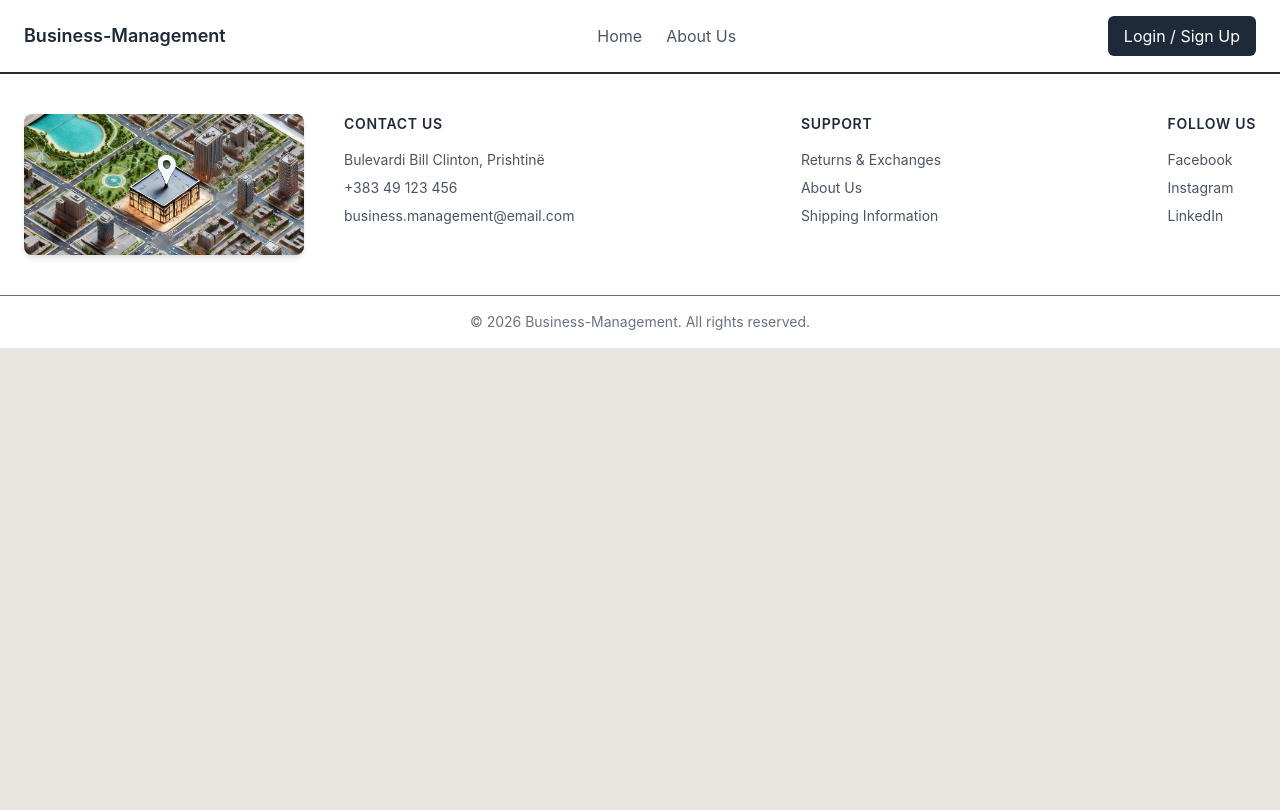
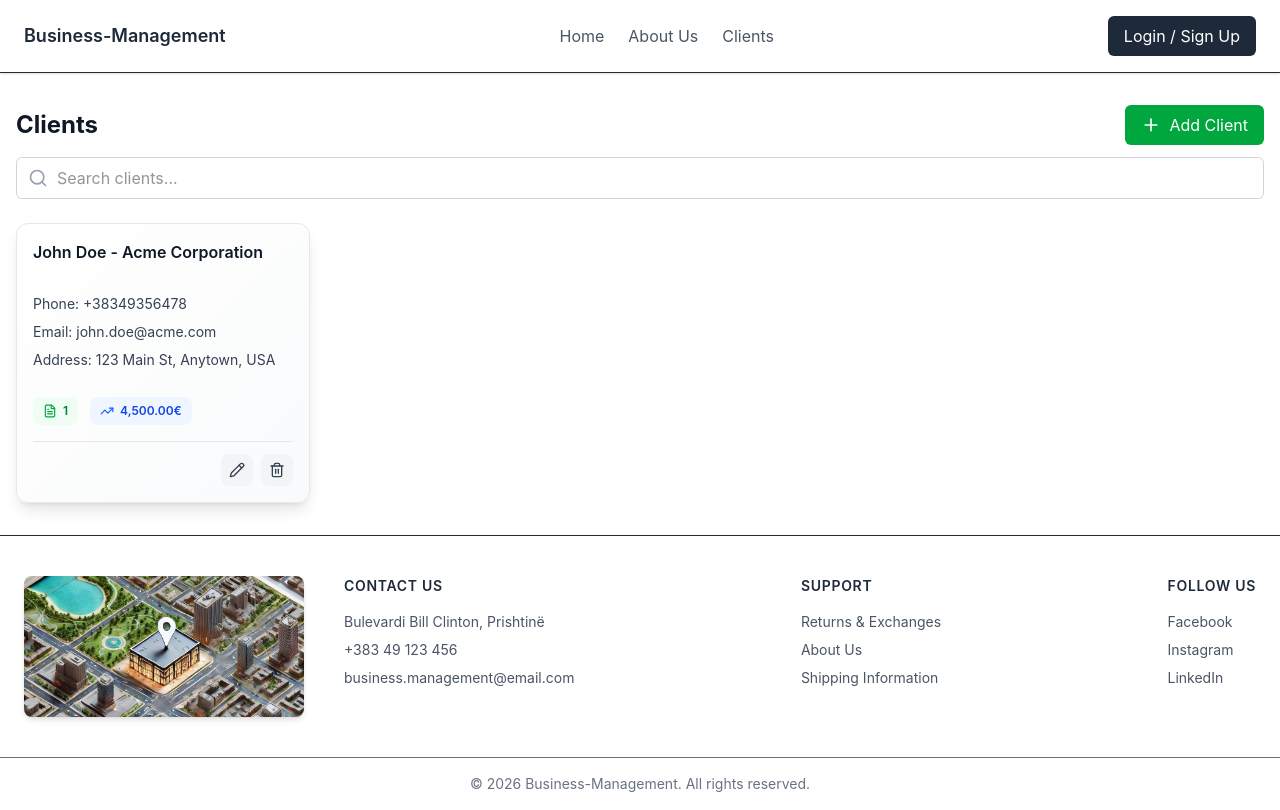
Before and after one commit to ermelahoxhaa/Business-management, a React app in the folder frontend/: page /client in a window 1280 px wide. Built offline with nearby package versions, Linux system fonts and the light colour scheme; the HTML template or start-up script is replaced by a standard one.

Commit message:
ClientsFrontEnd

```diff
--- a/frontend/package.json
+++ b/frontend/package.json
@@ -12,6 +12,7 @@
   "dependencies": {
     "@tailwindcss/vite": "^4.2.2",
     "axios": "^1.14.0",
+    "lucide-react": "^1.8.0",
     "react": "^19.2.4",
     "react-dom": "^19.2.4",
     "react-router-dom": "^7.14.0"
--- a/frontend/src/App.jsx
+++ b/frontend/src/App.jsx
@@ -7,6 +7,7 @@ import Home from './pages/Home'
 import About from './pages/About'
 import Login from './pages/Login'
 import Signup from './pages/Signup'
+import ClientManagement from './pages/dashboard/ClientManagement'
 
 function App() {
   return (
@@ -18,6 +19,7 @@ function App() {
         <Route path="/about" element={<About />} />
         <Route path="/login" element={<Login />} />
         <Route path="/signup" element={<Signup />} />
+        <Route path="/client" element={<ClientManagement />} />
       </Routes>
 
       <Footer />
--- a/frontend/src/components/Header.jsx
+++ b/frontend/src/components/Header.jsx
@@ -27,6 +27,9 @@ export default function Header() {
         </Link>
         <Link to="/about" className="hover:text-black transition">
           About Us
+        </Link>
+        <Link to="/client" className="hover:text-black transition">
+          Clients
         </Link>
       </nav>
 
--- a/frontend/src/index.css
+++ b/frontend/src/index.css
@@ -17,7 +17,7 @@ body,
 body {
   font-family: Inter, "Segoe UI", Roboto, Helvetica, Arial, sans-serif;
   color: #2f2b29;
-  background-color: #e9e5e1;
+  background-color: #fff;
   -webkit-font-smoothing: antialiased;
   -moz-osx-font-smoothing: grayscale;
 }
--- /dev/null
+++ b/frontend/src/modals/CreateClientModal.jsx
@@ -0,0 +1,103 @@
+import React, { useState } from "react"
+import { X } from "lucide-react";
+
+export default function CreateClientModal({ isOpen, onClose }) {
+    if (!isOpen) return null;
+
+    return (
+    <div className="fixed inset-0 bg-black/30 backdrop-blur-sm flex items-center justify-center p-4 z-50">
+      <div className="bg-white dark:bg-gray-800 rounded-lg shadow-xl w-full max-w-md">
+        <div className="flex justify-between items-center p-6 border-b border-gray-200 dark:border-gray-700">
+          <h2 className="text-xl font-semibold text-gray-900 dark:text-white">
+            Create New Client
+          </h2>
+          <button
+            onClick={onClose}
+            className="text-gray-400 hover:text-gray-500 dark:hover:text-gray-300"
+          >
+            <X className="w-6 h-6" />
+          </button>
+        </div>
+
+        <form  className="p-6 space-y-4">
+          <div>
+            <label
+              htmlFor="name"
+              className="block text-sm font-medium text-gray-700 dark:text-gray-300"
+            >
+              Name *
+            </label>
+            <input
+              type="text"
+              id="name"
+              name="name"
+              required
+              className="mt-1 block w-full rounded-md border-gray-300 dark:border-gray-700 shadow-sm focus:border-green-500 focus:ring-green-500 dark:bg-gray-700 dark:text-white sm:text-sm"
+            />
+          </div>
+
+          <div>
+            <label
+              htmlFor="email"
+              className="block text-sm font-medium text-gray-700 dark:text-gray-300"
+            >
+              Email
+            </label>
+            <input
+              type="email"
+              id="email"
+              name="email"
+              className="mt-1 block w-full rounded-md border-gray-300 dark:border-gray-700 shadow-sm focus:border-green-500 focus:ring-green-500 dark:bg-gray-700 dark:text-white sm:text-sm"
+            />
+          </div>
+
+          <div>
+            <label
+              htmlFor="phone"
+              className="block text-sm font-medium text-gray-700 dark:text-gray-300"
+            >
+              Phone
+            </label>
+            <input
+              type="tel"
+              id="phone"
+              name="phone"
+              className="mt-1 block w-full rounded-md border-gray-300 dark:border-gray-700 shadow-sm focus:border-green-500 focus:ring-green-500 dark:bg-gray-700 dark:text-white sm:text-sm"
+            />
+          </div>
+
+          <div>
+            <label
+              htmlFor="address"
+              className="block text-sm font-medium text-gray-700 dark:text-gray-300"
+            >
+              Address
+            </label>
+            <textarea
+              id="address"
+              name="address"
+              rows={3}
+              className="mt-1 block w-full rounded-md border-gray-300 dark:border-gray-700 shadow-sm focus:border-green-500 focus:ring-green-500 dark:bg-gray-700 dark:text-white sm:text-sm"
+            />
+          </div>
+
+          <div className="flex justify-end space-x-3 pt-4">
+            <button
+              type="button"
+              onClick={onClose}
+              className="px-4 py-2 text-sm font-medium text-gray-700 dark:text-gray-300 hover:bg-gray-50 dark:hover:bg-gray-700 focus:outline-none focus:ring-2 focus:ring-green-500 focus:ring-offset-2"
+            >
+              Cancel
+            </button>
+            <button
+              type="submit"
+              className="px-4 py-2 text-sm font-medium text-white bg-green-600 hover:bg-green-700 focus:outline-none focus:ring-2 focus:ring-green-500 focus:ring-offset-2 rounded-md"
+            >
+              Create Client
+            </button>
+          </div>
+        </form>
+      </div>
+    </div>
+  );
+}
--- /dev/null
+++ b/frontend/src/pages/dashboard/ClientManagement.jsx
@@ -0,0 +1,98 @@
+import React, {useState} from "react"
+import {
+    Search,
+    FileText,
+    TrendingUp,
+    Pencil,
+    Trash2,
+    Plus
+} from "lucide-react"
+
+import CreateClientModal from "../../modals/CreateClientModal"
+
+
+export default function ClientManagement() {
+
+    const [isModalOpen, setIsModalOpen] = useState(false)
+
+    const openModal = () => setIsModalOpen(true)
+    const closeModal = () => setIsModalOpen(false)
+
+    return(
+        <div className="container mx-auto px-4 py-8">
+            <div className="mb-3 flex items-center justify-between">
+                <h1 className="text-2xl font-bold text-gray-900">Clients</h1>
+                    <button onClick={openModal}
+                    className="flex items-center justify-center px-4 py-2 bg-green-600 text-white rounded-md hover:bg-green-700 transition-colors w-full sm:w-auto">
+                        <Plus className="w-5 h-5 mr-2" />
+                        Add Client
+                    </button>
+                </div>
+            <div className="flex flex-col sm:flex-row items-stretch sm:items-center gap-4 w-full sm:w-auto">
+                <div className="mb-6 w-full">
+                    <div className="relative w-full">
+                        <Search className="absolute left-3 top-1/2 transform -translate-y-1/2 text-gray-400 w-5 h-5" />
+                        <input
+                            type="text"
+                            placeholder="Search clients..."
+                            className="pl-10 pr-4 py-2 w-full border border-gray-300 dark:border-gray-700 rounded-md "
+                        />
+                    </div>
+                </div>
+            </div>
+
+            <div className="grid grid-cols-1 sm:grid-cols-2 lg:grid-cols-3 xl:grid-cols-4 gap-4 sm:gap-6">
+                {/* Example client card */}
+                <div className=" p-4 bg-linear-to-br from-white to-gray-50  rounded-xl shadow-lg overflow-hidden border border-gray-200  transition-all duration-300 hover:shadow-xl hover:scale-[1.02] flex flex-col min-h-70">
+                    {/* Client details */}
+                    <div className=" grow flex flex-col mb-4">
+                        <h3 className="text-base font-semibold text-gray-900 dark:text-white mb-0.5 truncate">
+                        John Doe - Acme Corporation
+                        </h3>
+                    </div>
+                    <div className="space-y-2 mb-4 text-sm grow">
+                        <p className="text-gray-700 dark:text-gray-300 flex items-start gap-2"> Phone: +38349356478</p>
+                        <p className="text-gray-700 dark:text-gray-300 flex items-start gap-2"> Email: john.doe@acme.com</p>
+                        <p className="text-gray-700 dark:text-gray-300 flex items-start gap-2"> Address: 123 Main St, Anytown, USA</p>
+                    </div>
+
+                    <div className="mt-auto space-y-3 mb-4">
+                        <div className="flex items-start gap-3">
+                            <div className="flex items-center gap-1.5 px-2.5 py-1.5 bg-green-50  border-green-200 rounded-lg">
+                            <FileText className="w-3.5 h-3.5 text-green-600" />
+                                <span className="text-xs font-semibold text-green-700">
+                                    1
+                                </span>
+                            </div>
+                            <div className="flex items-center gap-1.5 px-2.5 py-1.5 bg-blue-50  border-blue-200 rounded-lg">
+                            <TrendingUp className="w-3.5 h-3.5 text-blue-600" />
+                                <span className="text-xs font-semibold text-blue-700">
+                                    4,500.00€
+                                </span>
+                            </div>
+                        </div>
+                    </div>
+
+                    <div className="flex items-center justify-end gap-2 pt-3 border-t border-gray-200">
+                        <button
+                        className="p-2 rounded-lg bg-gray-100 dark:bg-gray-800 hover:bg-green-600 text-gray-700 dark:text-gray-300 hover:text-white transition-all duration-200"
+                        title="Edit"
+                        >
+                        <Pencil className="w-4 h-4" />
+                        </button>
+                        <button
+                        className="p-2 rounded-lg bg-gray-100 dark:bg-gray-800 hover:bg-red-600 text-gray-700 dark:text-gray-300 hover:text-white transition-all duration-200"
+                        title="Delete"
+                        >
+                        <Trash2 className="w-4 h-4" />
+                        </button>
+                    </div>
+                </div>
+            </div>
+            <CreateClientModal
+            isOpen={isModalOpen}
+            onClose={closeModal}
+            />
+        </div>
+    )
+}
```
Also changed, not shown: 1 other file (tests, documents, lock files or other folders).
